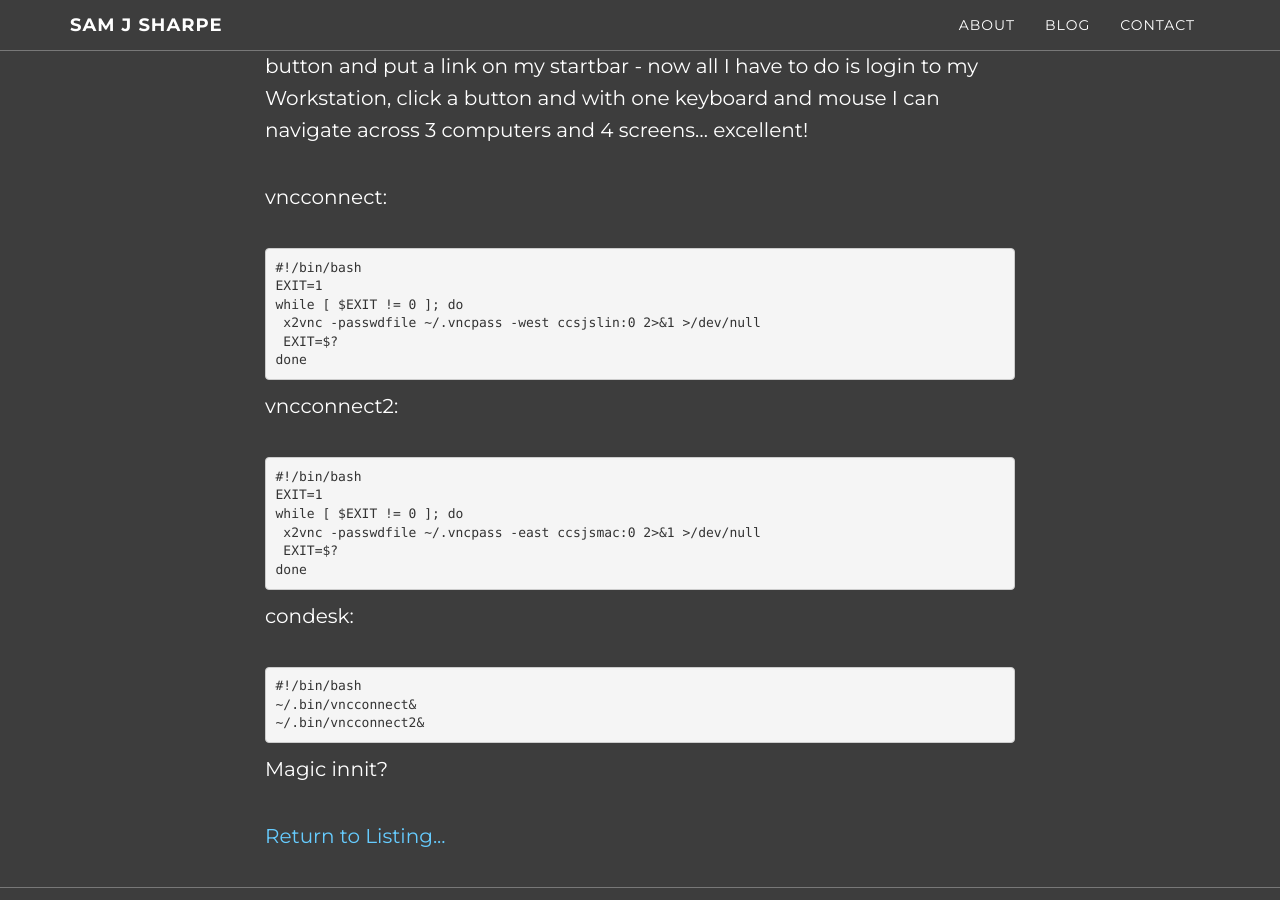
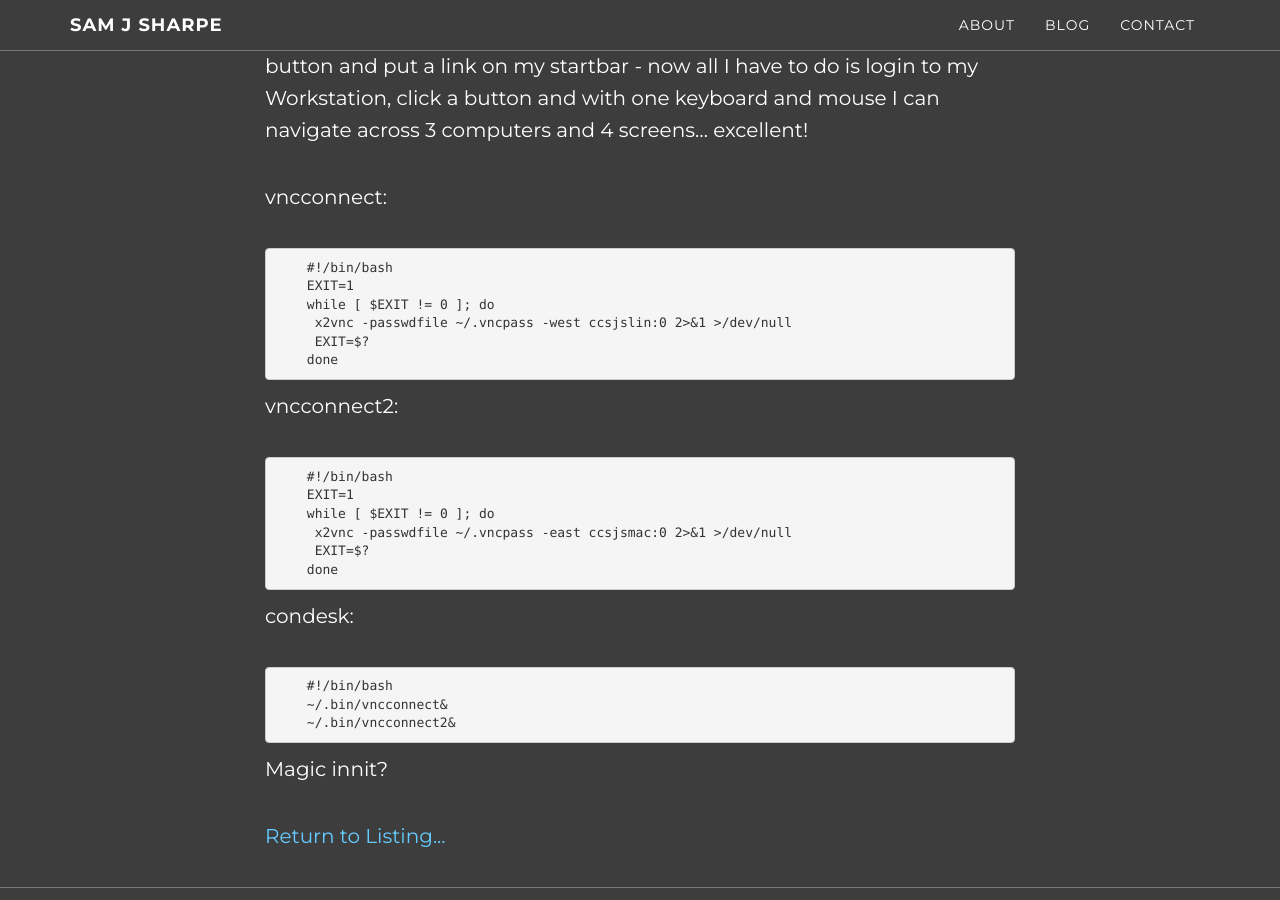
Before and after one commit to samjsharpe/samjsharpe.github.com, a Jekyll site: the page built from _posts/2005-08-25-the-keyboards-are-breeding.md, in a window 1280 px wide and 900 px high, scrolled down 1530 px. Built offline with Jekyll 4.4.1, drawn with Linux system fonts in a browser that asks for light colours; Markdown is read by kramdown in place of the engine named in the settings.

````diff
--- a/_config.yml
+++ b/_config.yml
@@ -24,5 +24,5 @@ social:
     url: https://github.com/SamJSharpe
 
 # Build settings
-markdown: kramdown
+markdown: redcarpet
 permalink: pretty
--- a/_posts/2005-08-25-the-keyboards-are-breeding.md
+++ b/_posts/2005-08-25-the-keyboards-are-breeding.md
@@ -47,26 +47,32 @@ computers and 4 screens… excellent!
 
 vncconnect:
 
+```bash
     #!/bin/bash
     EXIT=1
     while [ $EXIT != 0 ]; do
      x2vnc -passwdfile ~/.vncpass -west ccsjslin:0 2>&1 >/dev/null
      EXIT=$?
     done
+```
 
 vncconnect2:
 
+```bash
     #!/bin/bash
     EXIT=1
     while [ $EXIT != 0 ]; do
      x2vnc -passwdfile ~/.vncpass -east ccsjsmac:0 2>&1 >/dev/null
      EXIT=$?
     done
+```
 
 condesk:
 
+```bash
     #!/bin/bash
     ~/.bin/vncconnect&
     ~/.bin/vncconnect2&
+```
 
 Magic innit?
````
